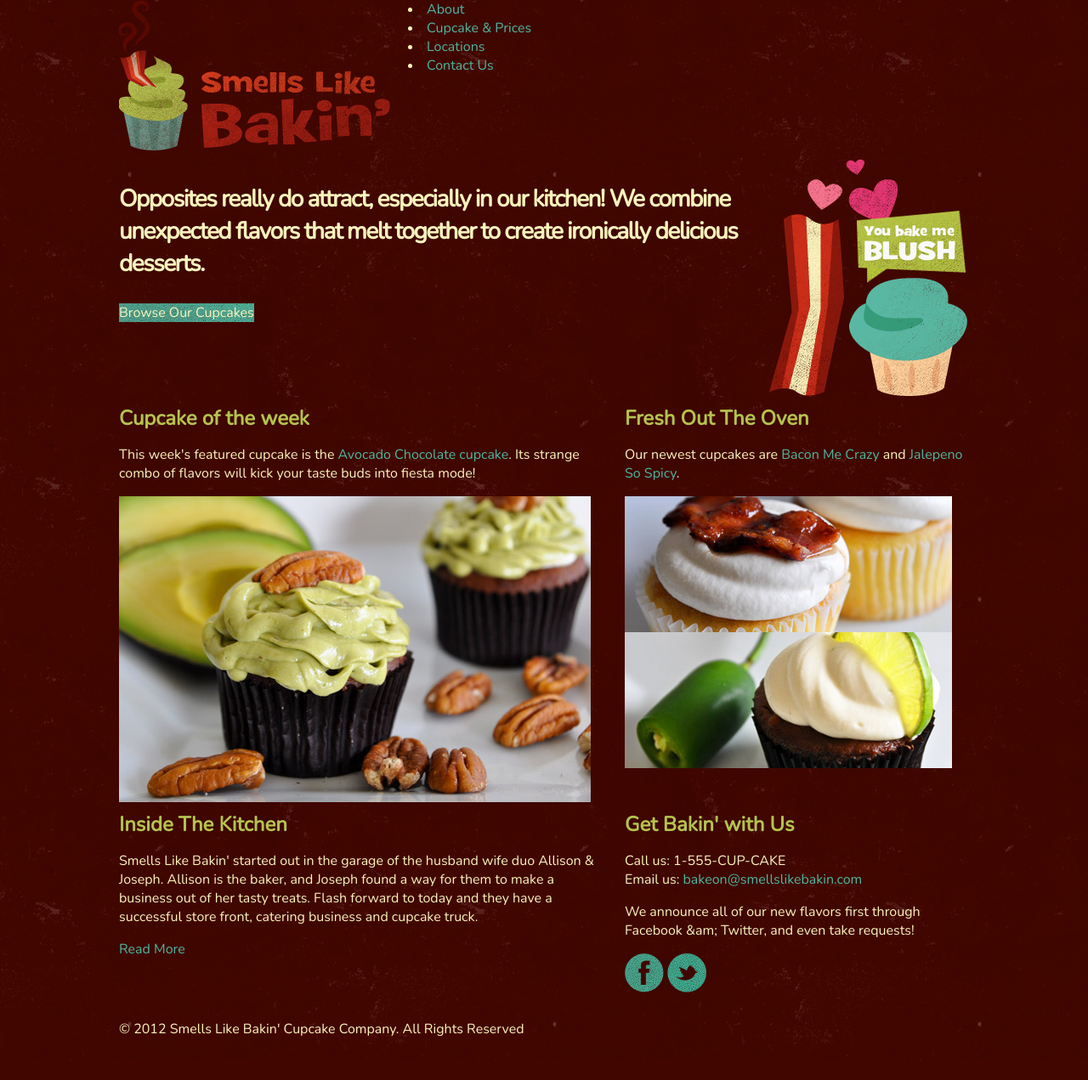
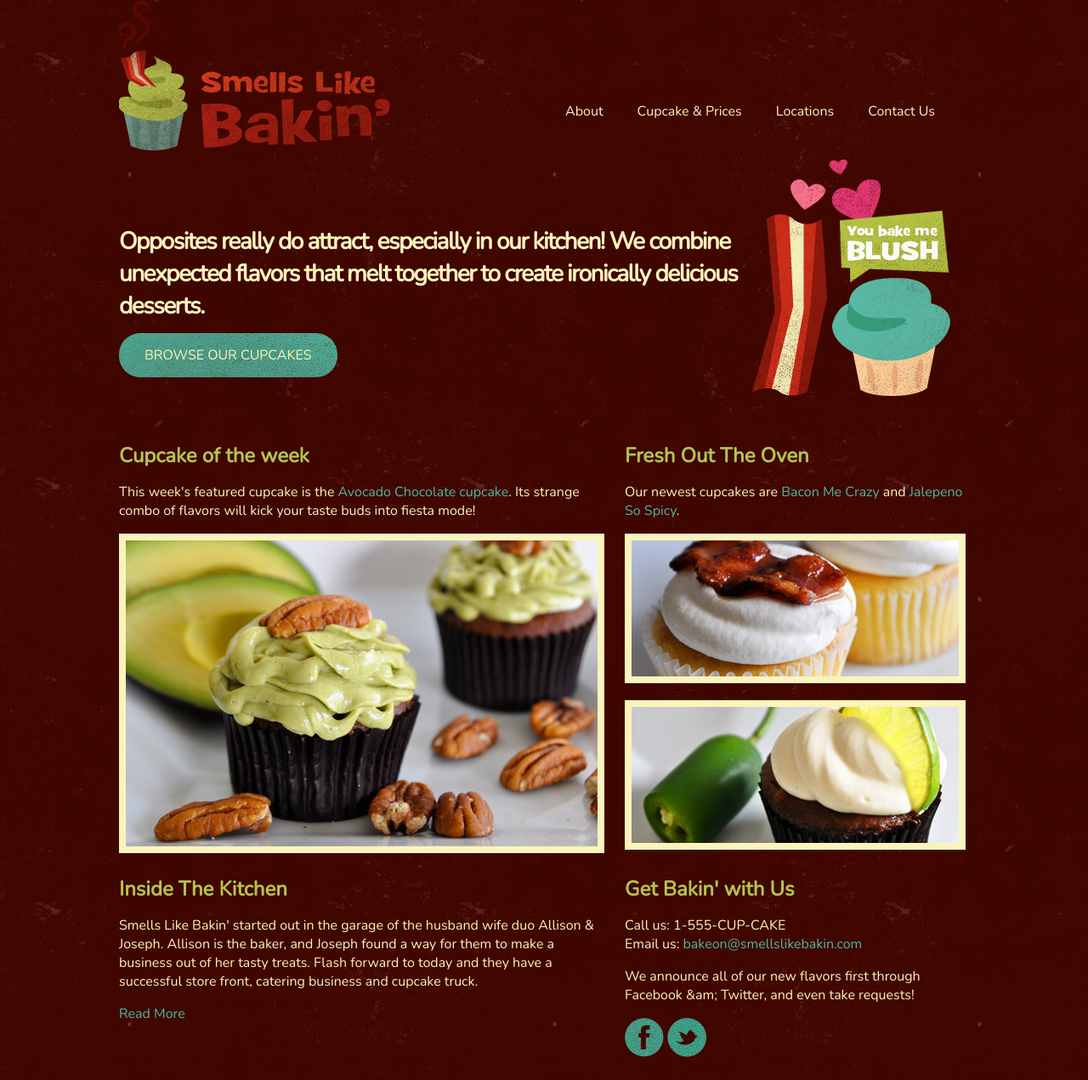
Before and after one commit to abarajas0130/First-Website2, a plain HTML site: page index.html in a window 1280 px wide. Shown: the top 1271 px of the page at 85% size. Before the commit the page ends 1248 px from the top, so only its background shows below. Drawn offline with nearby package versions, Linux system fonts and the light colour scheme.

Commit message:
fourth commit
rough draft

```diff
--- a/css/style.css
+++ b/css/style.css
@@ -22,4 +22,48 @@ h2 {
 .btn {
 	color: #FAF3BC;
 	background: #4FB69F url('img/texture.png') no-repeat right top;
+	padding: 15px 30px;
+	margin: 40px 0px;
+	border-radius: 25px;
+	text-transform: uppercase;
 }
+
+.btn:hover {
+	background-color: #4CC4A7;
+}
+
+ul.nav {
+	margin: 120px 0 0 0;
+	list-style: none;
+	float: right;
+}
+
+ul.nav li {
+	float: left;
+	margin-right: 40px;
+}
+
+ul.nav li a {
+	color: #FAF3BC;
+}
+
+#intro {
+	margin: 50px 0 75px 0;
+}
+
+#new-cupcakes img {
+	border: 8px solid #FAF3BC;
+	margin: 0 0 20px 0;
+
+}
+
+#featured-cupcake img {
+	border: 8px solid #FAF3BC;
+}
+
+#copyright {
+	border-top: 8px solid #2A0400;
+	padding: 10px 0px;
+	margin: 15px 0px;
+	text-align: center;
+}
--- a/index.html
+++ b/index.html
@@ -13,13 +13,15 @@
 			<div class="grid_4">
 			<img src="img/logo.gif" alt="Smells Like Bakin">
 			</div>
-			<div class="grid_8 omega"
+		<div class="grid_8 omega">
+
 				<ul class="nav">
 					<li><a href="#">About</a></li>
 					<li><a href="#">Cupcake &amp; Prices</a></li>
 					<li><a href="#">Locations</a></li>
 					<li class="last"><a href="#">Contact Us</a></li>
 				</ul>
+
 			</div>
 			<div id="intro" class="grid_9">
 				<h1>Opposites really do attract, especially in our kitchen! We combine unexpected flavors that melt together to create ironically delicious desserts.</h1>
```
